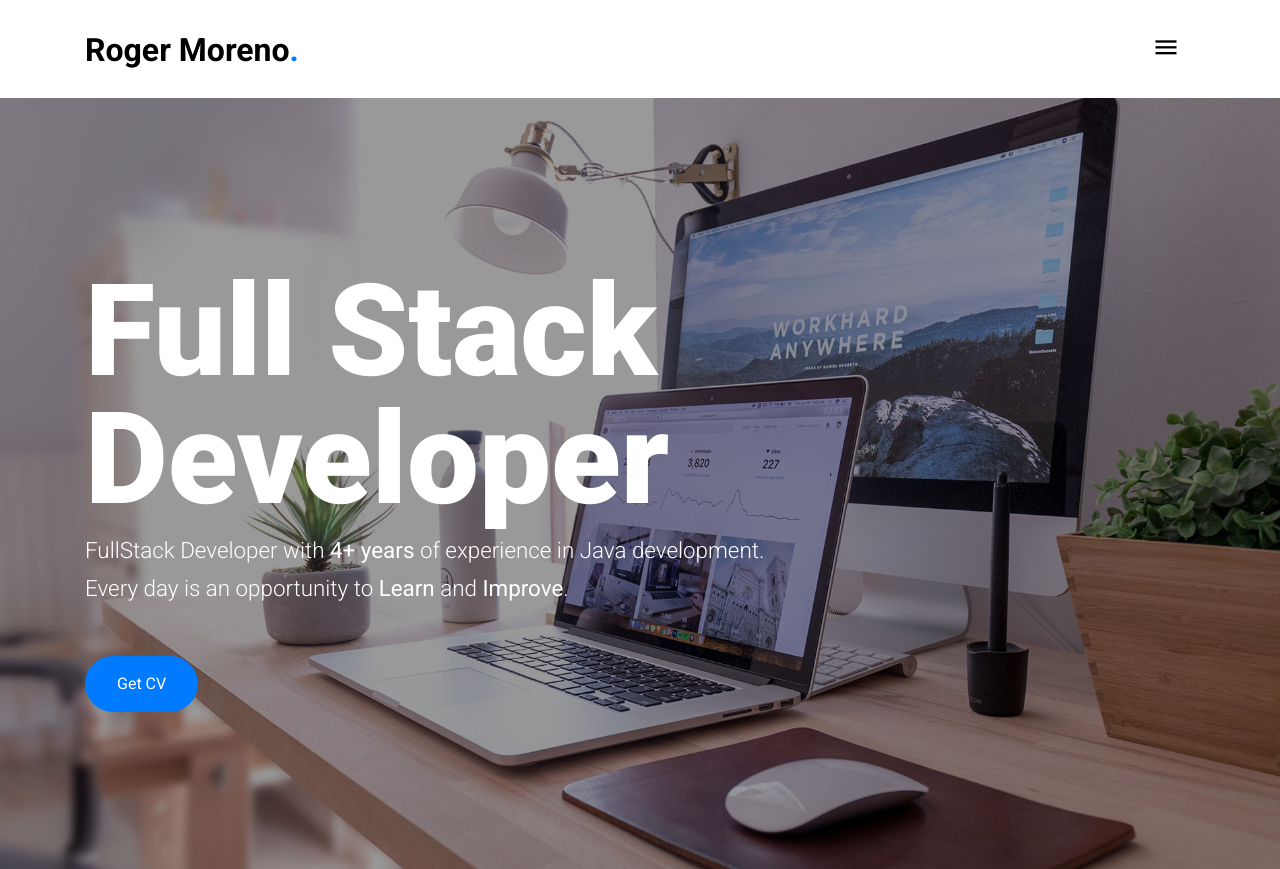
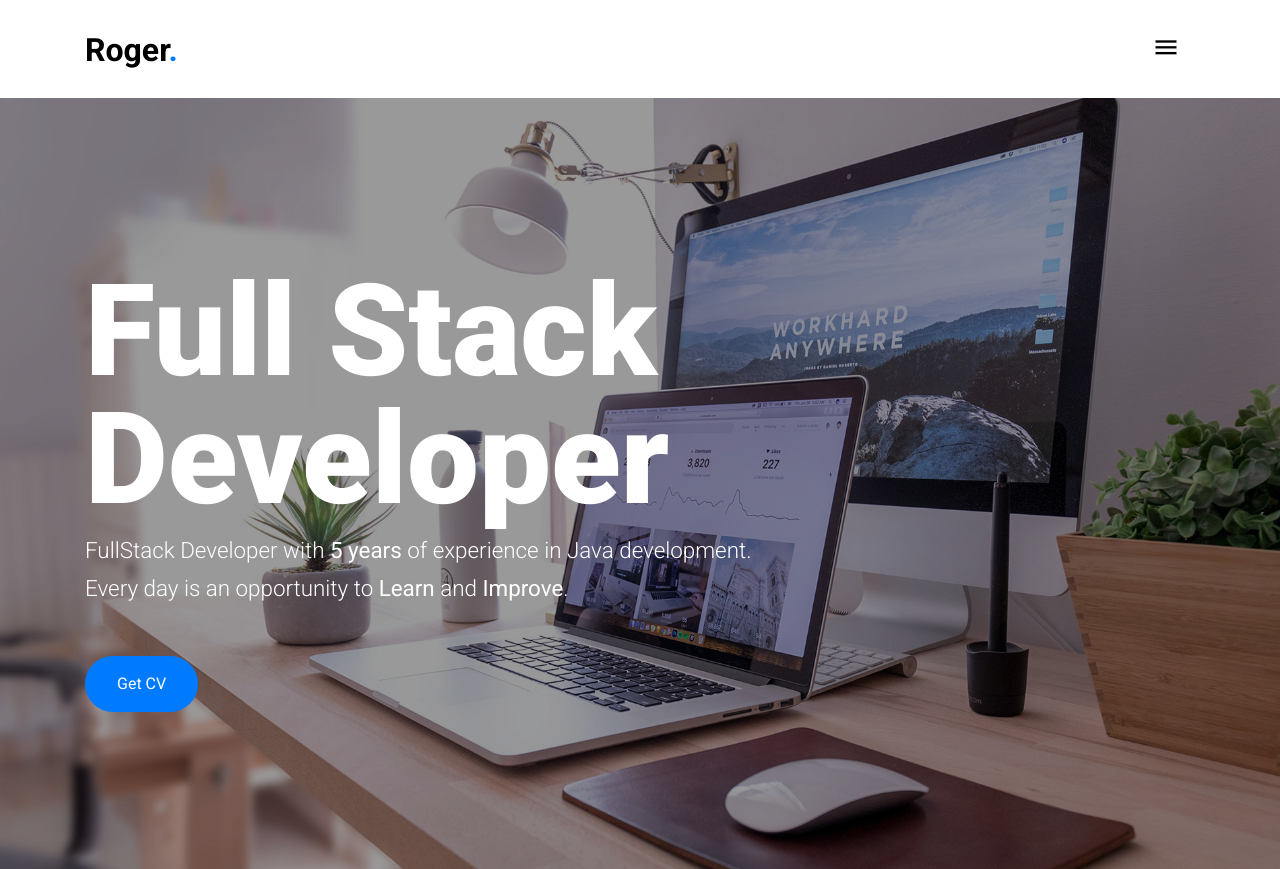
Before and after one commit to roger357/roger357.github.io, a plain HTML site: page index.html in a window 1280 px wide. Shown: the top 869 px of the page. Drawn offline with Linux system fonts and the light colour scheme; files whose address does not match are found by name.

Commit message:
Minor changes

```diff
--- a/index.html
+++ b/index.html
@@ -43,7 +43,7 @@
         <div class="container">
           <div class="row align-items-center">
             <div class="col-6 col-md-4">
-              <h1 class="my-0 site-logo"><a href="index.html">Roger Moreno<span class="text-primary">.</span> </a></h1>
+              <h1 class="my-0 site-logo"><a href="index.html">Roger<span class="text-primary">.</span> </a></h1>
             </div>
             <div class="col-6 col-md-8">
               <nav class="site-navigation text-right" role="navigation">
@@ -90,7 +90,7 @@
               </div>
               <div class="text">
                 <p class="sub-text mb-5">
-                FullStack Developer with <b>4+ years</b> of experience in Java development.
+                FullStack Developer with <b>5 years</b> of experience in Java development.
                 <br>
                 Every day is an opportunity to <b>Learn</b> and <b>Improve</b>.
               </p>
```
